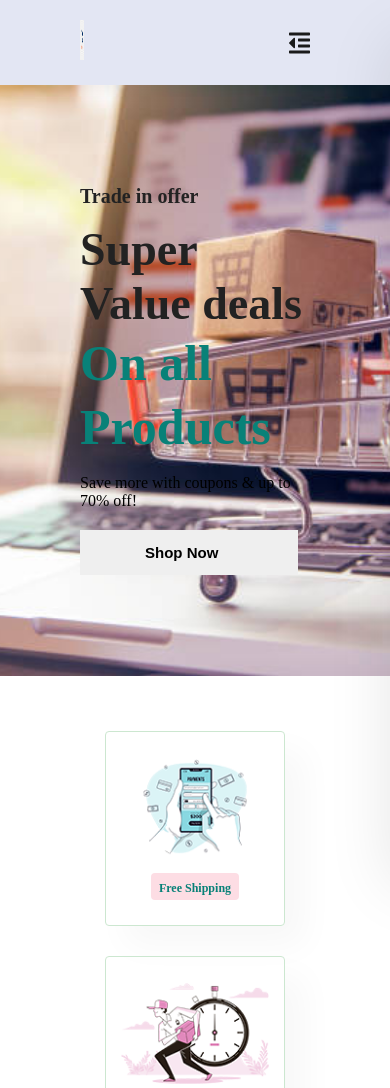
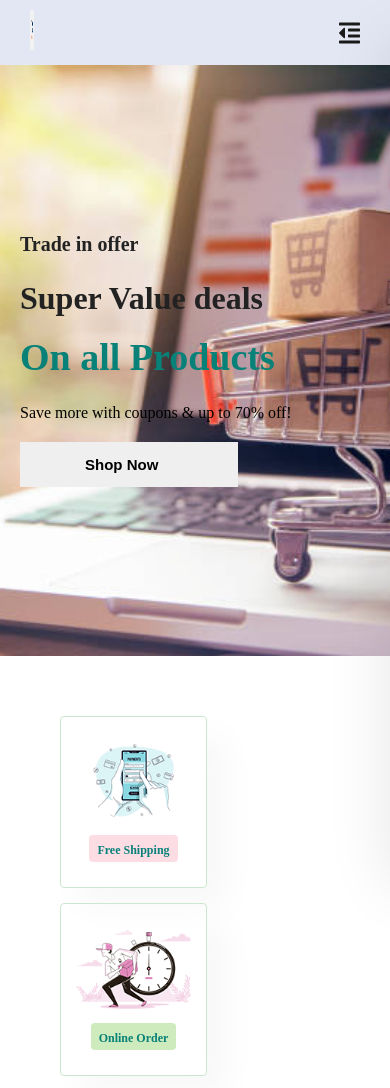
Before and after one commit to Hassan-Azad/E-Commerce, a plain HTML site: page index.html in a window 390 px wide. Shown: the top 1088 px of the page. Drawn offline with Linux system fonts and the light colour scheme; a script that the page names is missing.

Commit message:
Responsive for Mobile

```diff
--- a/CSS/Style.css
+++ b/CSS/Style.css
@@ -561,3 +561,32 @@ footer .copyright {
     display: none;
   }
 }
+
+@media (max-width: 477px) {
+  .section-p1 {
+    padding: 20px;
+  }
+  #header {
+    padding: 10px 30px;
+  }
+  #hero {
+    padding: 0 20px;
+    background-position: 55%;
+  }
+  h1 {
+    font-size: 38px;
+  }
+  h2 {
+    font-size: 32px;
+  }
+  #feature .fe-box {
+    width: 147px;
+    margin: 0 0 15px 0;
+  }
+  #feature {
+    justify-content: space-between;
+  }
+  #product1 .pro {
+    width: 100%;
+  }
+}
```
